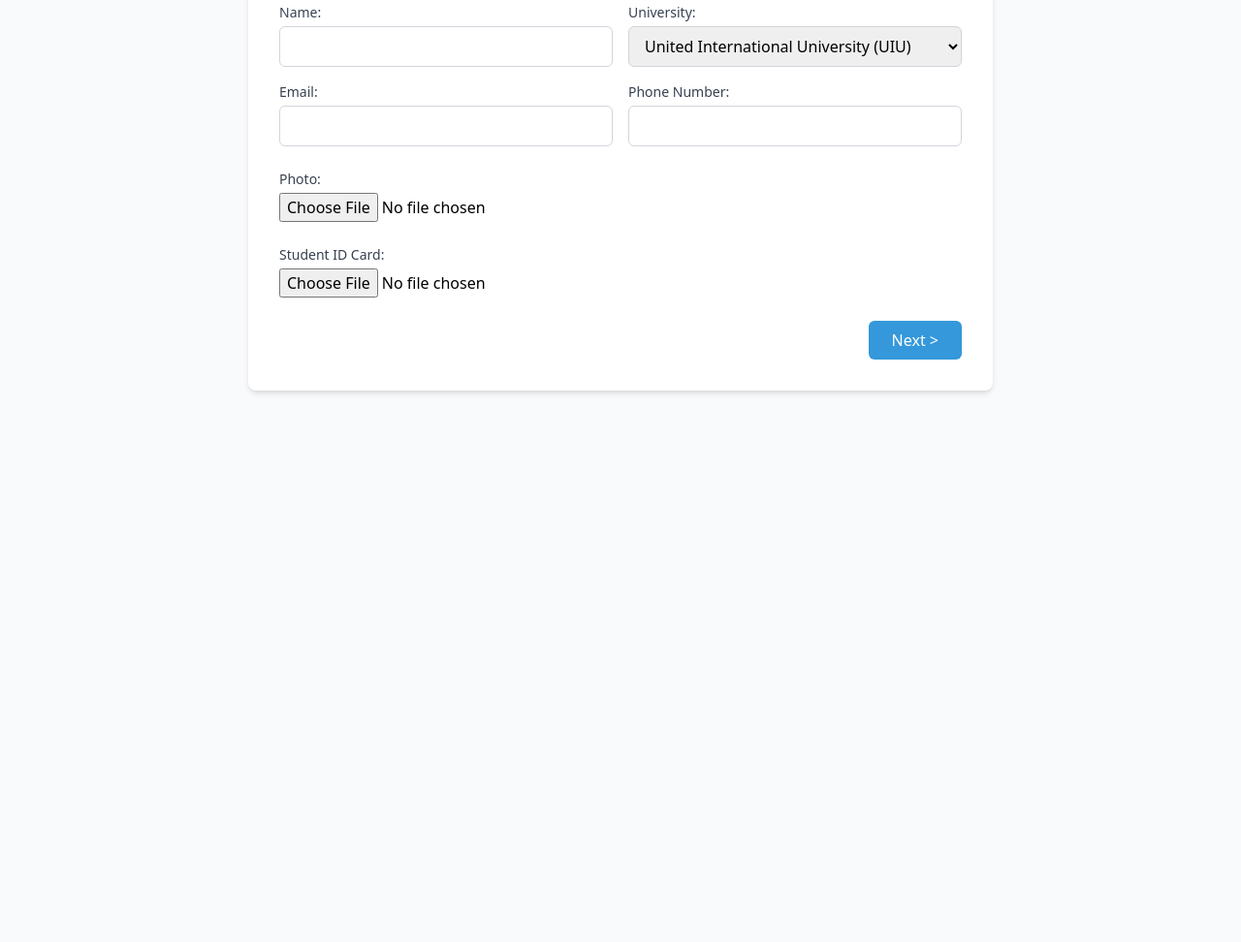
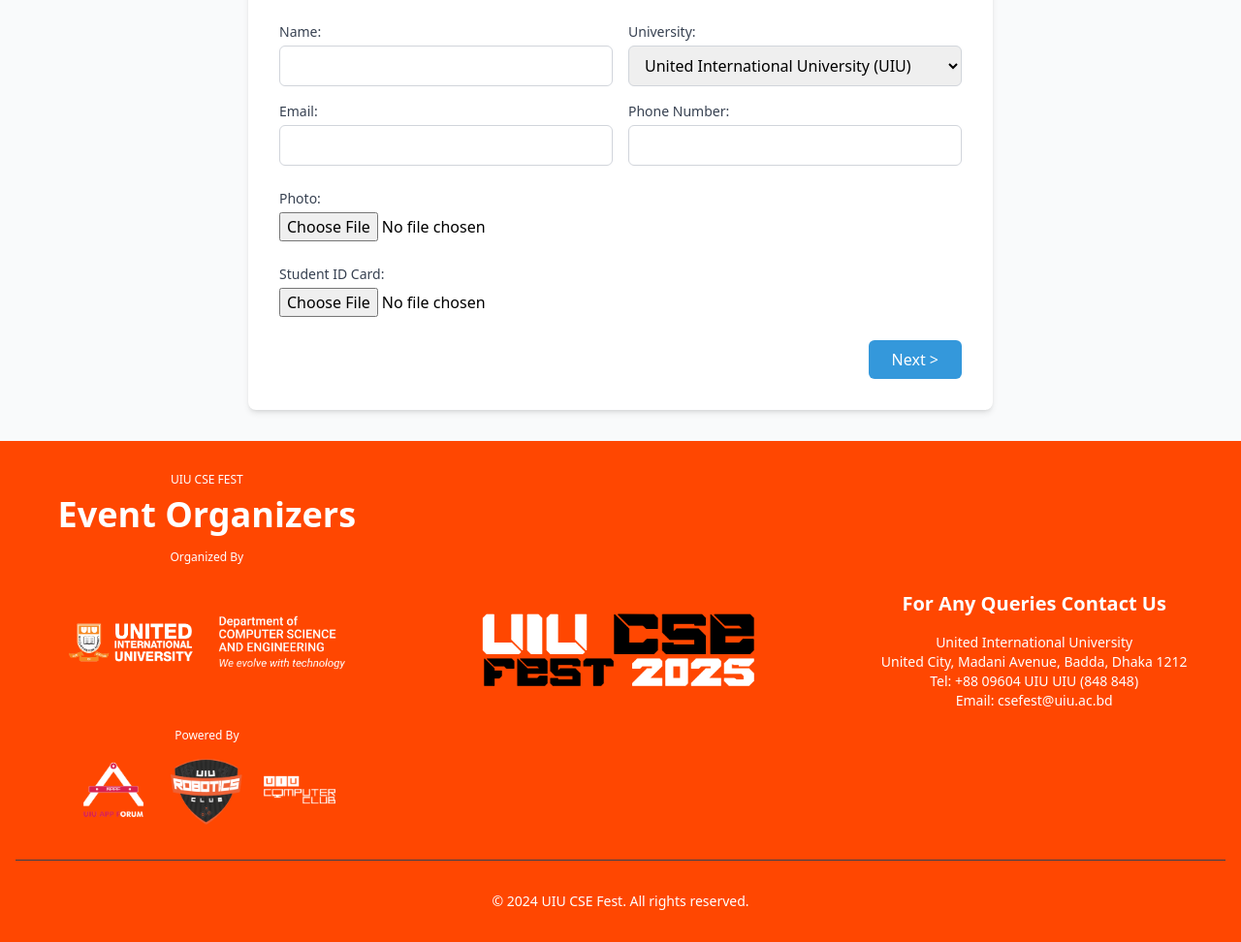
Before and after one commit to naeemsadik/RegPages, a plain HTML site: page index.html in a window 1280 px wide. Shown: the part 565-1537 px from the top of the page at 97% size. Before the commit the page ends 1000 px from the top, so only its background shows below. Drawn offline with nearby package versions, Linux system fonts and the light colour scheme.

Commit message:
Changed The footer and header

```diff
--- a/index.html
+++ b/index.html
@@ -1,5 +1,6 @@
 <!DOCTYPE html>
 <html lang="en">
+
 <head>
     <meta charset="UTF-8">
     <meta name="viewport" content="width=device-width, initial-scale=1.0">
@@ -21,18 +22,24 @@
         .step-active {
             @apply bg-primary text-white;
         }
+
         .step-completed {
             @apply bg-green-500 text-white;
         }
+
         .step-pending {
             @apply bg-gray-300 text-gray-600;
         }
     </style>
 </head>
+
 <body class="bg-gray-50">
     <!-- Header -->
-    <header class="bg-secondary text-white py-4 text-center">
-        <h1 class="text-xl font-bold">Welcome to UIU CSE Fest Registration Portal</h1>
+    <header class="bg-[#000] text-white py-4 text-center">
+        <div class="flex items-center justify-center space-x-4">
+            <img src="Assets/Logo/logo.png" alt="UIU CSE Fest" class="h-12">
+            <h1 class="text-xl font-bold">Welcome to UIU CSE Fest Registration Portal</h1>
+        </div>
     </header>
 
     <!-- Progress Steps -->
@@ -60,12 +67,14 @@
             <form action="members.html" class="space-y-6">
                 <div>
                     <label for="team-name" class="block text-sm font-medium text-gray-700 mb-1">Team Name:</label>
-                    <input type="text" id="team-name" name="team-name" required class="w-full px-3 py-2 border border-gray-300 rounded-md focus:ring-primary focus:border-primary">
+                    <input type="text" id="team-name" name="team-name" required
+                        class="w-full px-3 py-2 border border-gray-300 rounded-md focus:ring-primary focus:border-primary">
                 </div>
 
                 <div>
                     <label for="competition" class="block text-sm font-medium text-gray-700 mb-1">Competition:</label>
-                    <select id="competition" name="competition" class="w-full px-3 py-2 border border-gray-300 rounded-md focus:ring-primary focus:border-primary">
+                    <select id="competition" name="competition"
+                        class="w-full px-3 py-2 border border-gray-300 rounded-md focus:ring-primary focus:border-primary">
                         <option>Inter University Programming Contest</option>
                     </select>
                 </div>
@@ -75,11 +84,14 @@
                 <div class="grid grid-cols-1 md:grid-cols-2 gap-4">
                     <div>
                         <label for="leader-name" class="block text-sm font-medium text-gray-700 mb-1">Name:</label>
-                        <input type="text" id="leader-name" name="leader-name" required class="w-full px-3 py-2 border border-gray-300 rounded-md focus:ring-primary focus:border-primary">
+                        <input type="text" id="leader-name" name="leader-name" required
+                            class="w-full px-3 py-2 border border-gray-300 rounded-md focus:ring-primary focus:border-primary">
                     </div>
                     <div>
-                        <label for="leader-university" class="block text-sm font-medium text-gray-700 mb-1">University:</label>
-                        <select id="leader-university" name="leader-university" class="w-full px-3 py-2 border border-gray-300 rounded-md focus:ring-primary focus:border-primary">
+                        <label for="leader-university"
+                            class="block text-sm font-medium text-gray-700 mb-1">University:</label>
+                        <select id="leader-university" name="leader-university"
+                            class="w-full px-3 py-2 border border-gray-300 rounded-md focus:ring-primary focus:border-primary">
                             <option>United International University (UIU)</option>
                             <option>North South University (NSU)</option>
                             <option>Bangladesh University of Engineering and Technology (BUET)</option>
@@ -87,11 +99,14 @@
                     </div>
                     <div>
                         <label for="leader-email" class="block text-sm font-medium text-gray-700 mb-1">Email:</label>
-                        <input type="email" id="leader-email" name="leader-email" required class="w-full px-3 py-2 border border-gray-300 rounded-md focus:ring-primary focus:border-primary">
+                        <input type="email" id="leader-email" name="leader-email" required
+                            class="w-full px-3 py-2 border border-gray-300 rounded-md focus:ring-primary focus:border-primary">
                     </div>
                     <div>
-                        <label for="leader-phone" class="block text-sm font-medium text-gray-700 mb-1">Phone Number:</label>
-                        <input type="tel" id="leader-phone" name="leader-phone" required class="w-full px-3 py-2 border border-gray-300 rounded-md focus:ring-primary focus:border-primary">
+                        <label for="leader-phone" class="block text-sm font-medium text-gray-700 mb-1">Phone
+                            Number:</label>
+                        <input type="tel" id="leader-phone" name="leader-phone" required
+                            class="w-full px-3 py-2 border border-gray-300 rounded-md focus:ring-primary focus:border-primary">
                     </div>
                 </div>
 
@@ -101,17 +116,77 @@
                 </div>
 
                 <div>
-                    <label for="leader-id-card" class="block text-sm font-medium text-gray-700 mb-1">Student ID Card:</label>
-                    <input type="file" id="leader-id-card" name="leader-id-card" accept="image/*" required class="w-full">
+                    <label for="leader-id-card" class="block text-sm font-medium text-gray-700 mb-1">Student ID
+                        Card:</label>
+                    <input type="file" id="leader-id-card" name="leader-id-card" accept="image/*" required
+                        class="w-full">
                 </div>
 
                 <div class="flex justify-end">
-                    <button type="submit" class="bg-primary text-white px-6 py-2 rounded-md hover:bg-blue-600 transition-colors">
+                    <button type="submit"
+                        class="bg-primary text-white px-6 py-2 rounded-md hover:bg-blue-600 transition-colors">
                         Next >
                     </button>
                 </div>
             </form>
         </div>
     </div>
+
+ <!-- Footer -->
+<footer class="bg-[#ff4701] text-white py-8">
+    <div class="container mx-auto px-4">
+        <div class="grid grid-cols-1 md:grid-cols-3 gap-8 items-center">
+            <!-- Event Organizers Section -->
+            <div class="text-center">
+                <h1 class="font-general text-xs sm:text-sm md:text-xs lg:text-xs">UIU CSE FEST</h1>
+                <h1 class="bento-title special-font text-4xl sm:text-2xl md:text-3xl lg:text-4xl mt-2">
+                    <b>Event Organizers</b>
+                </h1>
+                <div class="mt-4">
+                    <h2 class="text-xs sm:text-sm md:text-sm lg:text-xs">Organized By</h2>
+                    <div class="flex flex-wrap justify-center items-center gap-3 mt-2">
+                        <img src="Assets/Logo/UIU_logo.png" class="w-16 sm:w-24 md:w-32 lg:w-36" alt="Logo 1">
+                        <img src="Assets/Logo/UIU_cse_logo.png" class="w-16 sm:w-24 md:w-32 lg:w-36" alt="Logo 2">
+                    </div>
+                </div>
+                <div class="mt-4">
+                    <h2 class="text-xs sm:text-sm md:text-sm lg:text-xs">Powered By</h2>
+                    <div class="flex flex-wrap justify-center items-center gap-4 mt-2">
+                        <img src="Assets/Logo/1.png" class="w-10 sm:w-14 md:w-18 lg:w-20" alt="Power Logo 1">
+                        <img src="Assets/Logo/2.png" class="w-10 sm:w-14 md:w-18 lg:w-20" alt="Power Logo 2">
+                        <img src="Assets/Logo/3.png" class="w-10 sm:w-14 md:w-18 lg:w-20" alt="Power Logo 3">
+                    </div>
+                </div>
+            </div>
+
+            <!-- Fest Logo Section -->
+            <div class="flex justify-center items-center">
+                <img src="Assets/Logo/Fest_logo_1.png" alt="UIU CSE Fest Logo" class="w-48 sm:w-60 md:w-72 lg:w-80">
+            </div>
+
+            <!-- Contact Information Section -->
+            <div class="text-center">
+                <h3 class="text-xl font-bold mb-4">For Any Queries Contact Us</h3>
+                <p class="text-sm">United International University</p>
+                <p class="text-sm">United City, Madani Avenue, Badda, Dhaka 1212</p>
+                <p class="text-sm">Tel: +88 09604 UIU UIU (848 848)</p>
+                <p class="text-sm">Email: csefest@uiu.ac.bd</p>
+            </div>
+        </div>
+
+        <!-- Footer Bottom Section -->
+        <div class="mt-8 pt-8 border-t border-gray-700 text-center text-sm">
+            <p>&copy; <span id="current-year"></span> UIU CSE Fest. All rights reserved.</p>
+        </div>
+        <script>
+            document.addEventListener('DOMContentLoaded', function () {
+                const yearSpan = document.getElementById('current-year');
+                yearSpan.textContent = new Date().getFullYear();
+            });
+        </script>
+    </div>
+</footer>
+
 </body>
+
 </html>
```
Also changed, not shown: Assets/Logo/Fest_logo_1.png (added), Assets/Logo/UIU_cse_logo.png (added), Assets/Logo/UIU_logo.png (added).
